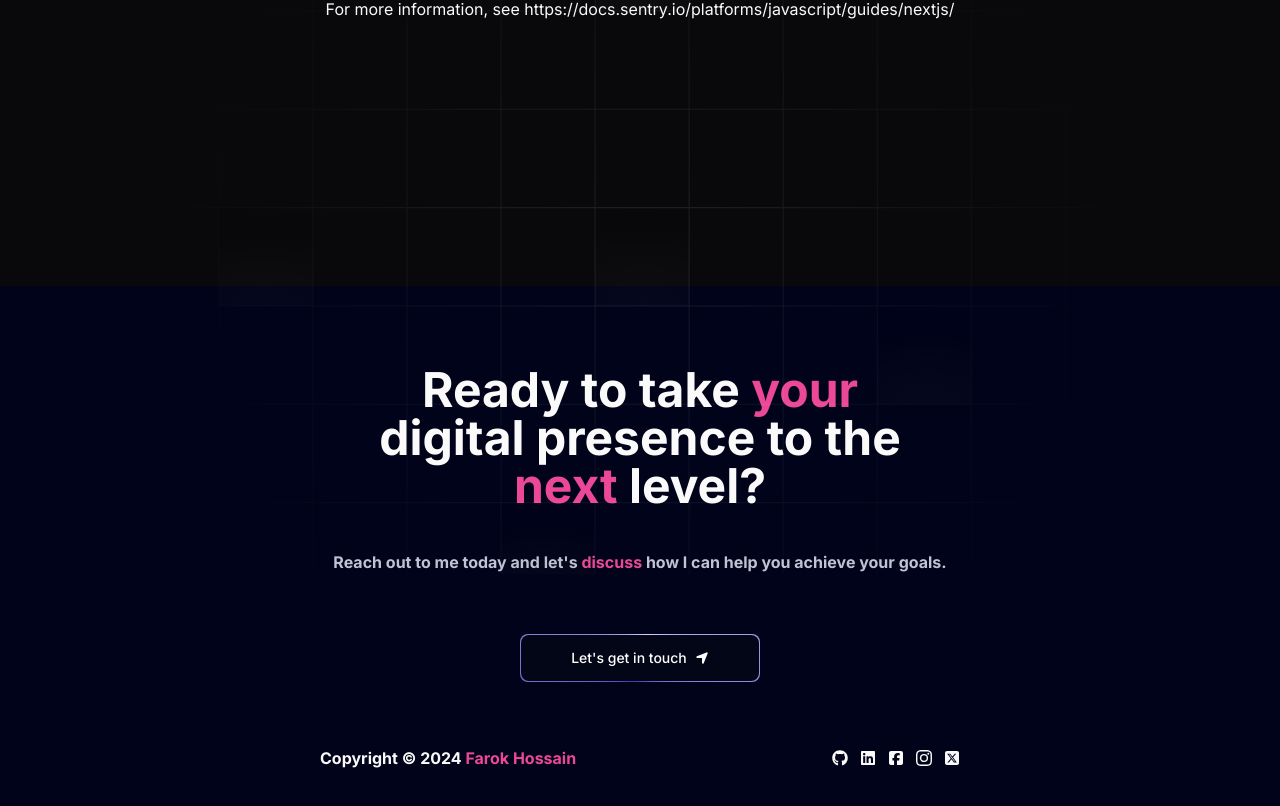
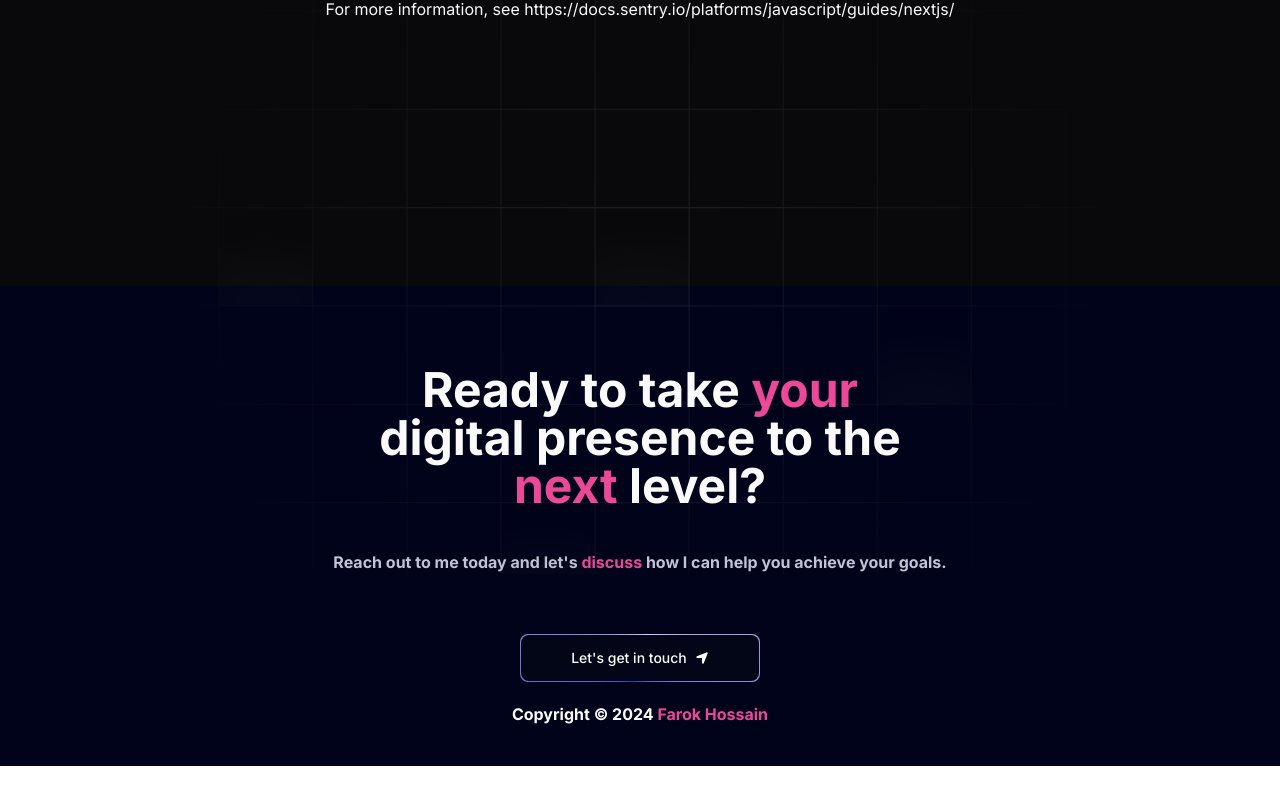
Before and after one commit to Farok-Hossain/portfolio-with-nextjs, a Next.js app: page /sentry-example-page in a window 1280 px wide. Shown: the part 514-1320 px from the top of the page. After the commit the page ends 1280 px from the top, so only its background shows below. Built offline with nearby package versions, Linux system fonts and the light colour scheme.

Commit message:
Footer updated

```diff
--- a/components/Footer.tsx
+++ b/components/Footer.tsx
@@ -1,12 +1,5 @@
-import {
-  FaLocationArrow,
-  FaSquareFacebook,
-  FaSquareXTwitter,
-} from "react-icons/fa6";
+import { FaLocationArrow } from "react-icons/fa6";
 import MagicButton from "./MagicButton";
-import { BsInstagram } from "react-icons/bs";
-import { FaGithub, FaLinkedin } from "react-icons/fa";
-import { HiOutlineMail } from "react-icons/hi";
 import myImg from "../public/myImage.jpg";
 import Image from "next/image";
 
@@ -44,37 +37,10 @@ const Footer = () => {
           />
         </a>
       </div>
-      <div className="flex mt-16 md:flex-row flex-col justify-between items-center">
-        <div className=" lg:ml-80 md:ml-32 mb-10">
-          <p className="md:text-base lg:font-bold text-sm md:font-normal font-light">
-            Copyright © 2024{" "}
-            <span className="text-pink-500">Farok Hossain</span>
-          </p>
-        </div>
-        <div className="flex justify-center gap-3 mb-10 lg:mr-80 md:mr-32">
-          <a href="https://github.com/Farok-Hossain" target="_blank">
-            <FaGithub />
-          </a>
-          <a
-            href="https://www.linkedin.com/in/farok-hossain-008444202/"
-            target="_blank"
-          >
-            <FaLinkedin />
-          </a>
-          <a
-            href="https://www.facebook.com/profile.php?id=100006429429427"
-            target="_blank"
-          >
-            <FaSquareFacebook></FaSquareFacebook>
-          </a>
-          <a href="https://www.instagram.com/farok_afs/" target="_blank">
-            <BsInstagram></BsInstagram>
-          </a>
-
-          <a href="https://x.com/farok_afs" target="_blank">
-            <FaSquareXTwitter></FaSquareXTwitter>
-          </a>
-        </div>
+      <div className="text-center mt-5">
+        <p className="md:text-base lg:font-bold text-sm md:font-normal font-light">
+          Copyright © 2024 <span className="text-pink-500">Farok Hossain</span>
+        </p>
       </div>
     </footer>
   );
```
